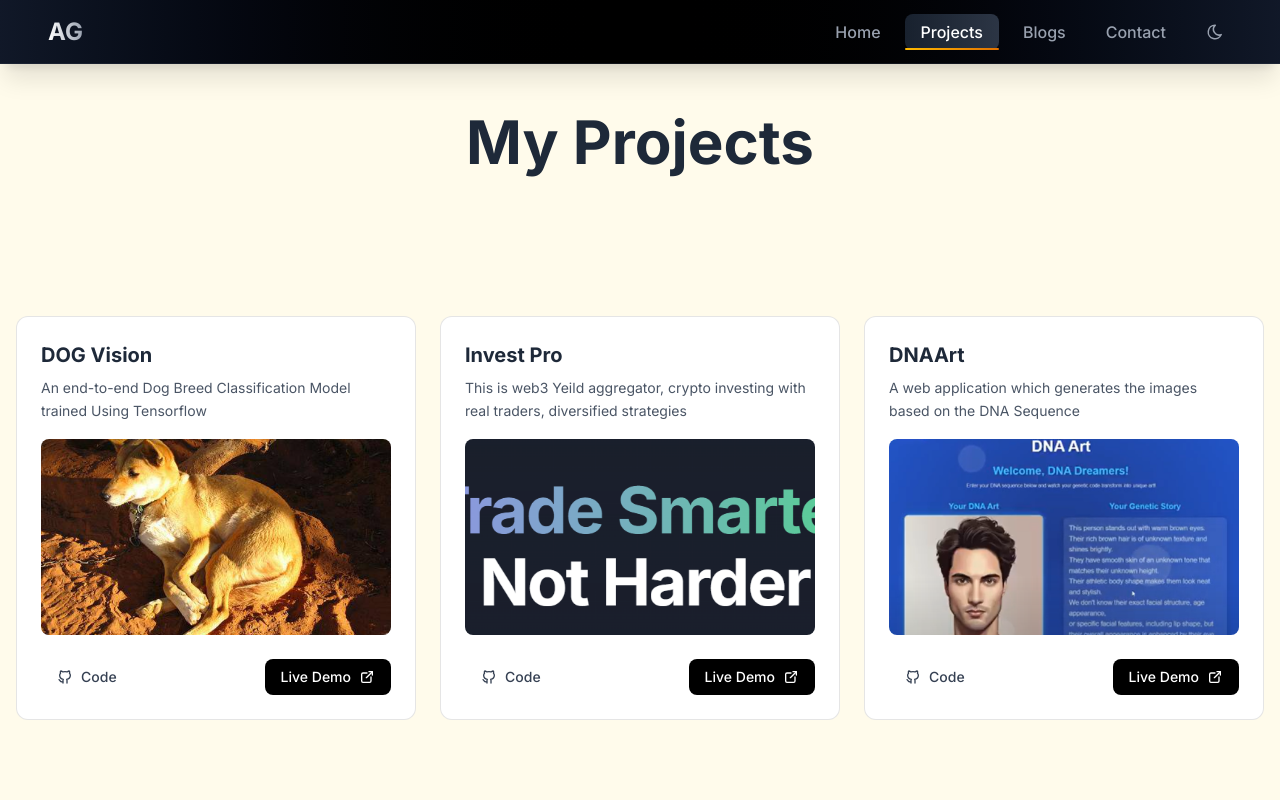
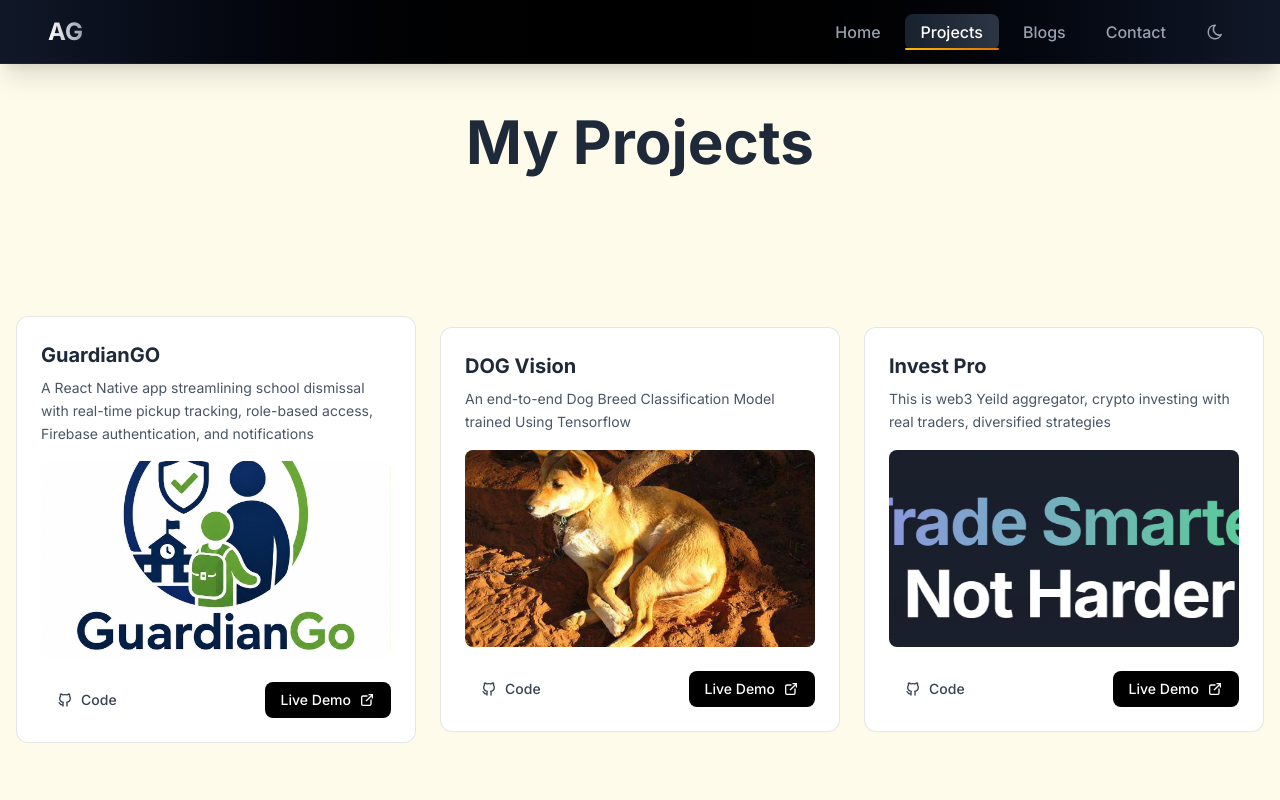
Before and after one commit to AishGg/ash-portfolio, a Next.js app: page /projects in a window 1280 px wide. Shown: the top 800 px of the page. Built offline with nearby package versions, Linux system fonts and the light colour scheme.

Commit message:
new project guardian go

```diff
--- a/src/app/blogs/[slug]/page.tsx
+++ b/src/app/blogs/[slug]/page.tsx
@@ -60,7 +60,7 @@ export default async function BlogPostPage({
           })}
         </p>
 
-        <article className="prose prose-gray dark:prose-invert max-w-none prose-headings:font-bold prose-a:text-blue-600 dark:prose-a:text-blue-400 prose-code:before:content-none prose-code:after:content-none prose-code:bg-gray-100 prose-code:dark:bg-gray-800 prose-code:px-1.5 prose-code:py-0.5 prose-code:rounded prose-pre:bg-gray-900 prose-pre:dark:bg-gray-950">
+        <article className="prose prose-gray dark:prose-invert max-w-none prose-headings:font-bold prose-a:text-blue-600 dark:prose-a:text-blue-400 prose-code:before:content-none prose-code:after:content-none prose-code:bg-gray-100 prose-code:dark:bg-gray-800 prose-code:px-1.5 prose-code:py-0.5 prose-code:rounded prose-pre:bg-gray-900 prose-pre:dark:bg-gray-950 [&_pre_code]:bg-transparent [&_pre_code]:p-0 [&_pre_code]:rounded-none">
           <MDXRemote
             source={blog.content}
             options={{ mdxOptions: { remarkPlugins: [remarkGfm] } }}
--- a/src/components/Projects.jsx
+++ b/src/components/Projects.jsx
@@ -5,6 +5,13 @@ import {Card} from './Card.jsx'
 
 export const Projects = () => {
     const projects = [
+        {
+            title: "GuardianGO",
+            des: "A React Native app streamlining school dismissal with real-time pickup tracking, role-based access, Firebase authentication, and notifications",
+            img: "/images/gg.jpeg",
+            github: "https://github.com/guardian-go/GuardianGo-react-native",
+            live:"https://github.com/guardian-go/GuardianGo-react-native"
+        },
         {
             title: "DOG Vision",
             des: "An end-to-end Dog Breed Classification Model trained Using Tensorflow",
```
Also changed, not shown: public/images/gg.jpeg (added).
